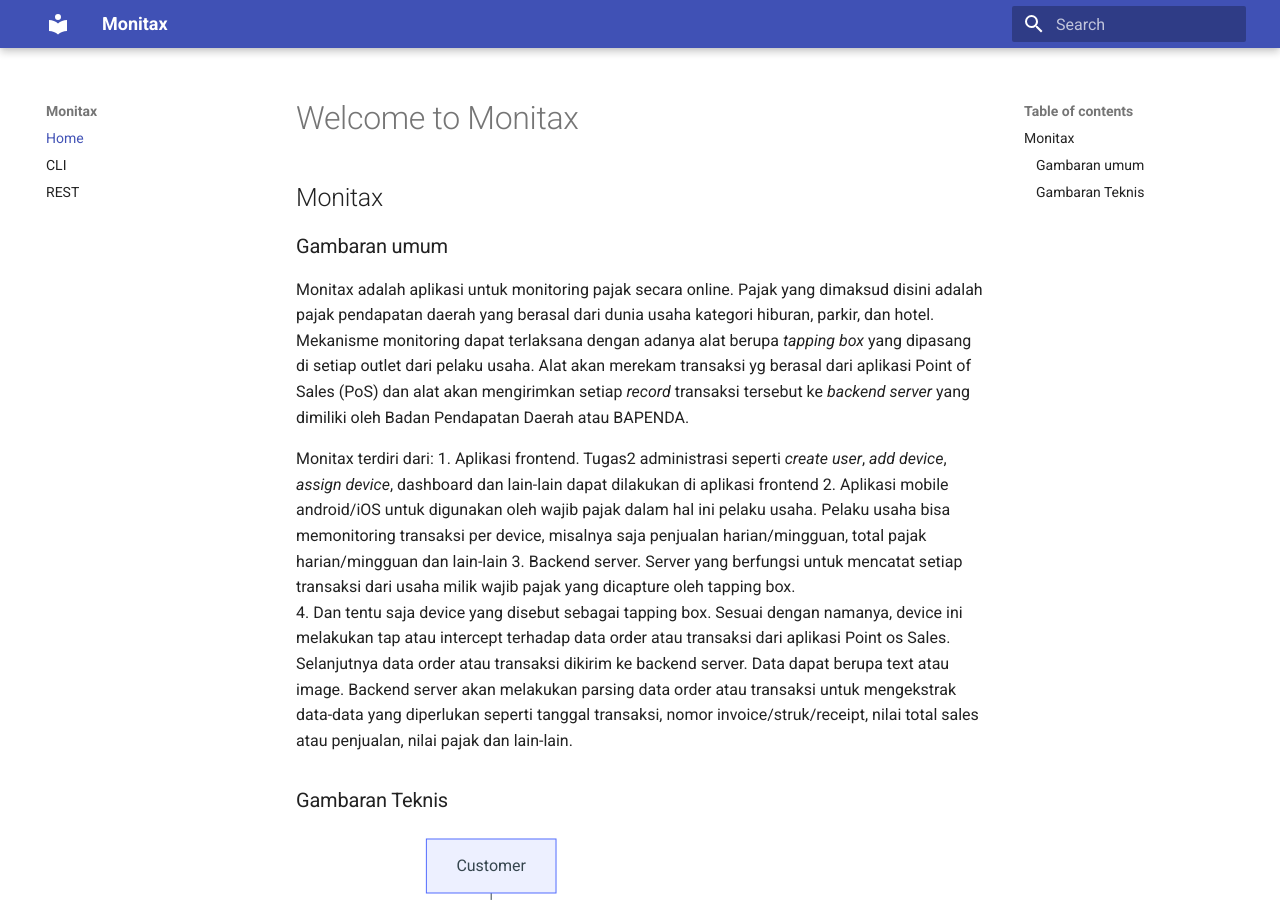
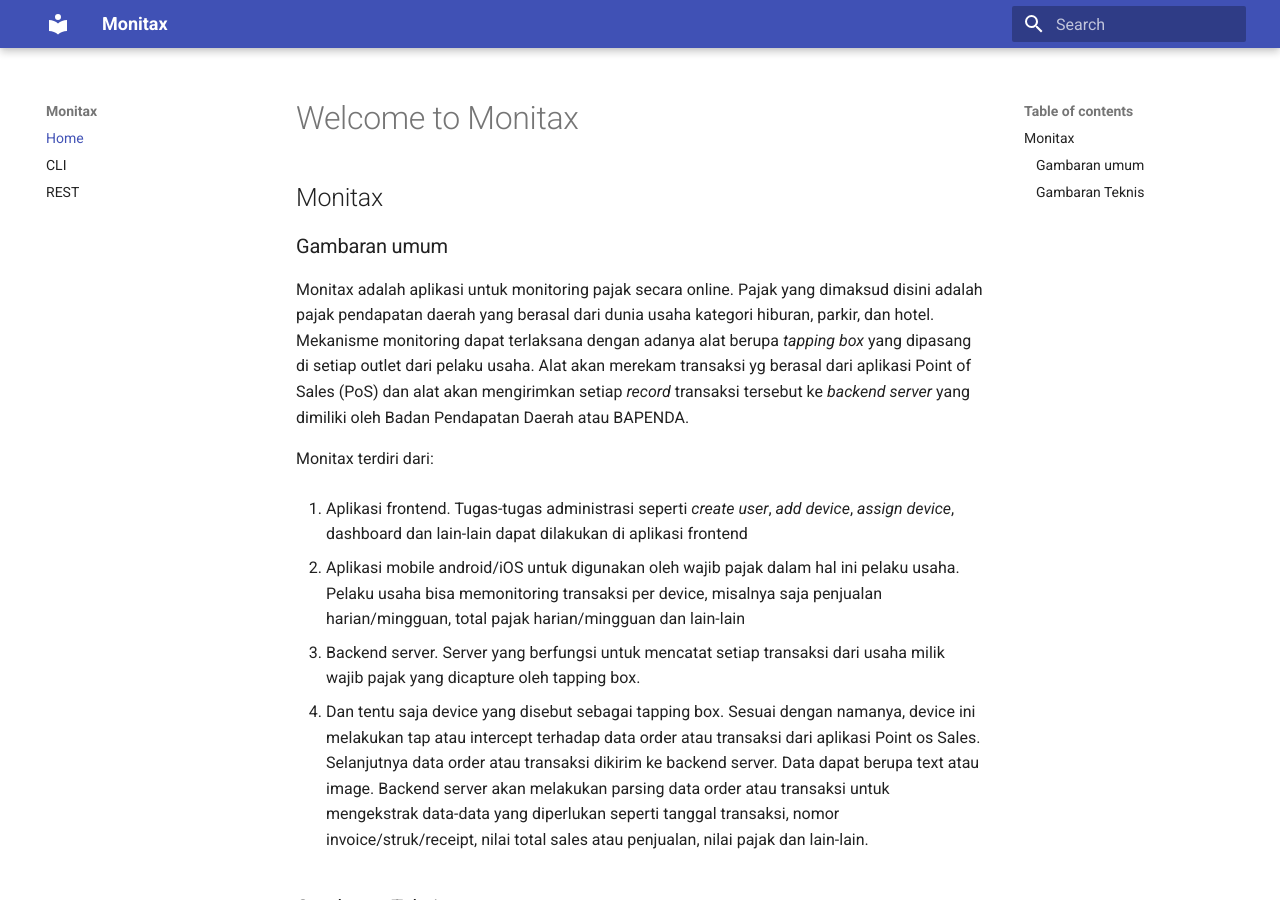
Before and after one commit to ekalaya2015/monitax-cli, an MkDocs documentation site: the page built from docs/index.md, in a window 1280 px wide and 900 px high. Built offline with MkDocs 1.6.1 and Material for MkDocs 9.7.7, drawn with Linux system fonts in a browser that asks for light colours.

Commit message:
refine docs

```diff
--- a/docs/index.md
+++ b/docs/index.md
@@ -8,9 +8,13 @@ Monitax adalah aplikasi untuk monitoring pajak secara online. Pajak yang dimaksu
 Mekanisme monitoring dapat terlaksana dengan adanya alat berupa *tapping box* yang dipasang di setiap outlet dari pelaku usaha. Alat akan merekam transaksi yg berasal dari aplikasi Point of Sales (PoS) dan alat akan mengirimkan setiap *record* transaksi tersebut ke *backend server* yang dimiliki oleh Badan Pendapatan Daerah atau BAPENDA.
 
 Monitax terdiri dari:
-1. Aplikasi frontend. Tugas2 administrasi seperti *create user*, *add device*, *assign device*, dashboard dan lain-lain dapat dilakukan di aplikasi frontend
+
+1. Aplikasi frontend. Tugas-tugas administrasi seperti *create user*, *add device*, *assign device*, dashboard dan lain-lain dapat dilakukan di aplikasi frontend
+
 2. Aplikasi mobile android/iOS untuk digunakan oleh wajib pajak dalam hal ini pelaku usaha. Pelaku usaha bisa memonitoring transaksi per device, misalnya saja penjualan harian/mingguan, total pajak harian/mingguan dan lain-lain
+
 3. Backend server. Server yang berfungsi untuk mencatat setiap transaksi dari usaha milik wajib pajak yang dicapture oleh tapping box.
+
 4. Dan tentu saja device yang disebut sebagai tapping box. Sesuai dengan namanya, device ini melakukan tap atau intercept terhadap data order atau transaksi dari aplikasi Point os Sales. Selanjutnya data order atau transaksi dikirim ke backend server. Data dapat berupa text atau image. Backend server akan melakukan parsing data order atau transaksi untuk mengekstrak data-data yang diperlukan seperti tanggal transaksi, nomor invoice/struk/receipt, nilai total sales atau penjualan, nilai pajak dan lain-lain.
 
 ### Gambaran Teknis
```
